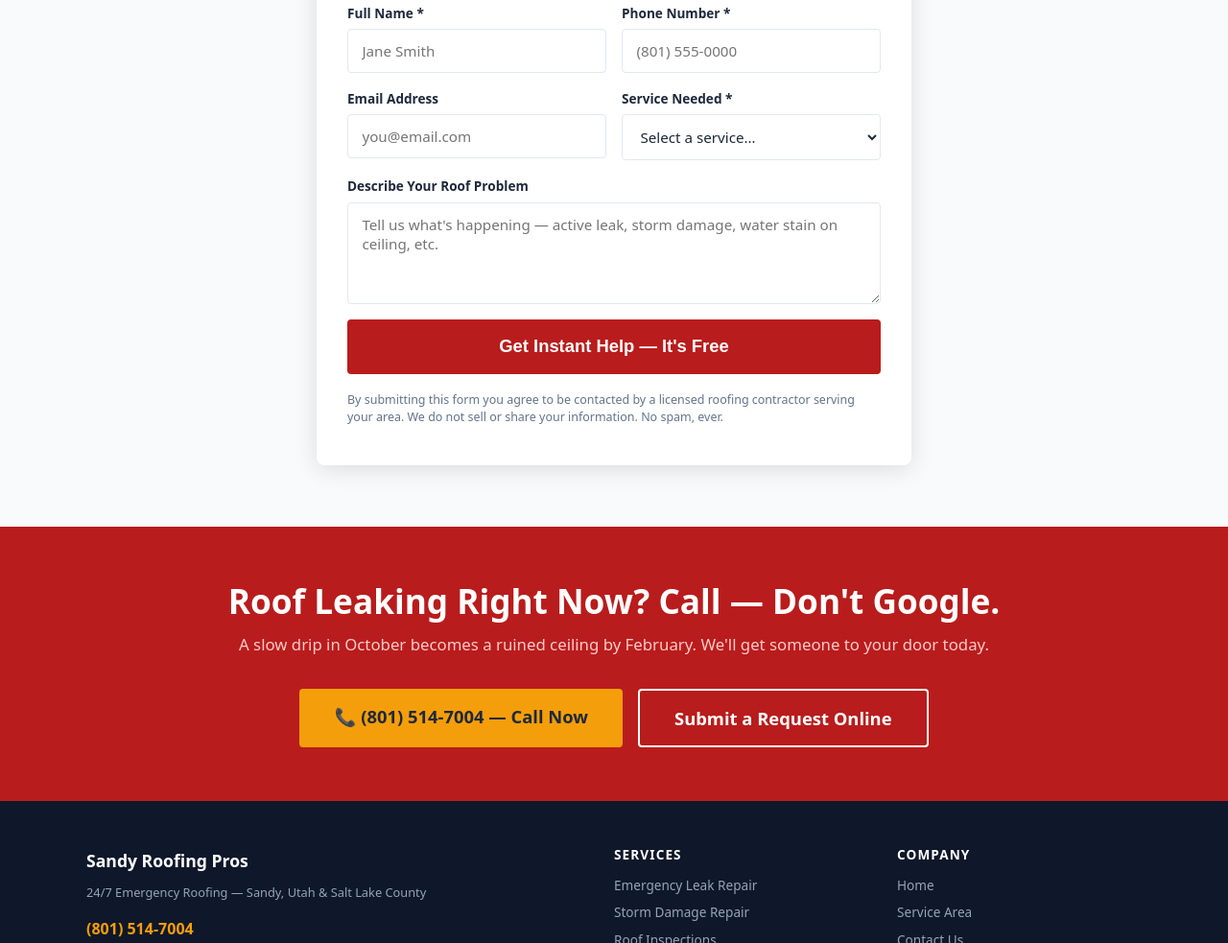
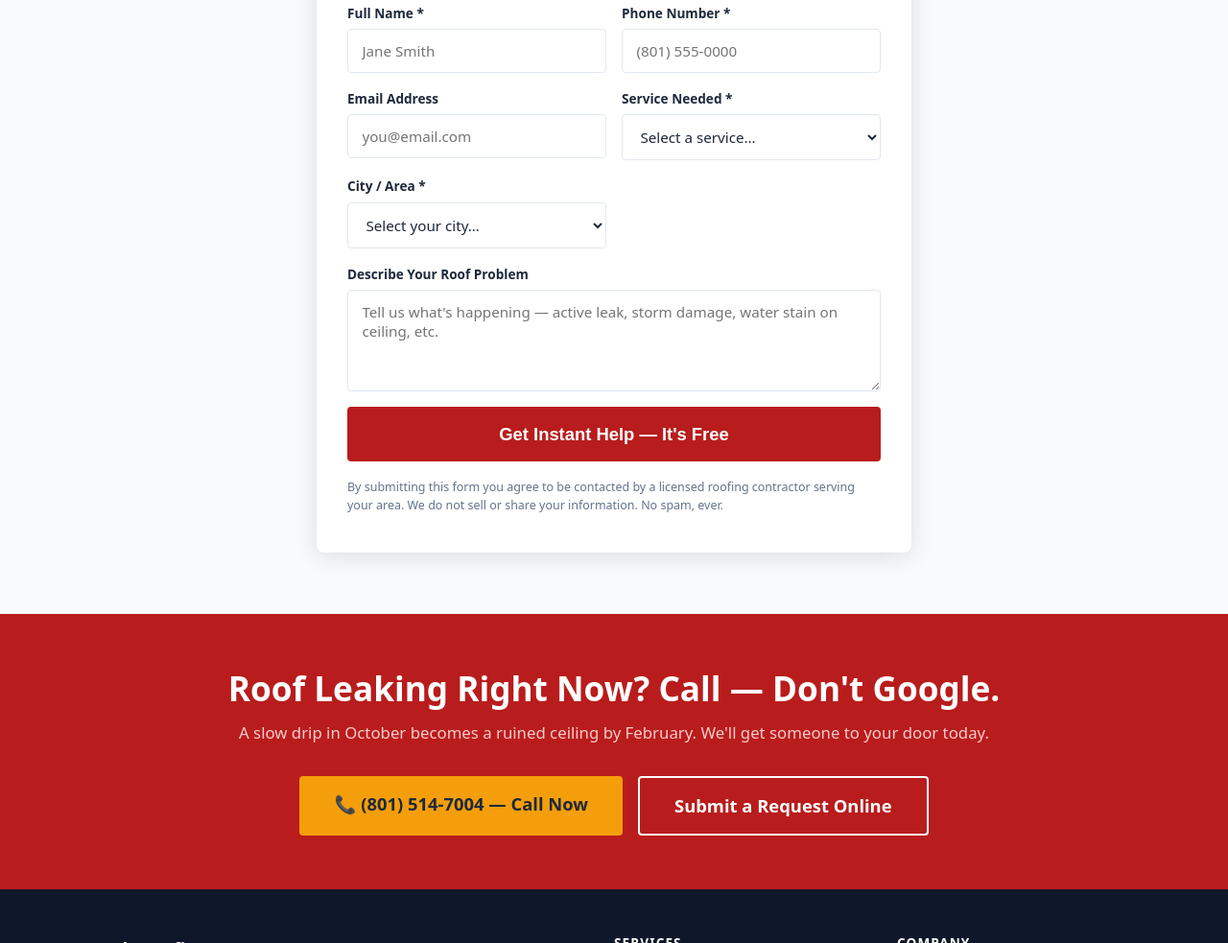
Before and after one commit to JSmitty37/sandyroofingpros.com, an Astro site: page / in a window 1280 px wide. Shown: the part 3682-4665 px from the top of the page at 96% size. Built offline with nearby package versions, Linux system fonts and the light colour scheme; Astro itself is replaced by a stand-in of ours.

Commit message:
Update LeadForm.astro

```diff
--- a/src/components/LeadForm.astro
+++ b/src/components/LeadForm.astro
@@ -87,6 +87,25 @@ const {
           <option value="Other / Not Sure">Other / Not Sure</option>
         </select>
         <span data-fs-error="service" class="fs-field-error"></span>
+      </div>
+
+      <div class="form-field">
+        <label for={`${elementId}-city`}>City / Area *</label>
+        <select
+          id={`${elementId}-city`}
+          name="city"
+          required
+          data-fs-field
+        >
+          <option value="" disabled selected>Select your city…</option>
+          <option value="Sandy / Draper">Sandy / Draper</option>
+          <option value="South Jordan / Herriman / Riverton">South Jordan / Herriman / Riverton</option>
+          <option value="West Jordan / Taylorsville / Kearns">West Jordan / Taylorsville / Kearns</option>
+          <option value="Murray / Midvale / Cottonwood Heights">Murray / Midvale / Cottonwood Heights</option>
+          <option value="Salt Lake City / Holladay">Salt Lake City / Holladay</option>
+          <option value="Other">Other (specify in message)</option>
+        </select>
+        <span data-fs-error="city" class="fs-field-error"></span>
       </div>
 
       <div class="form-field form-field--full">
```
